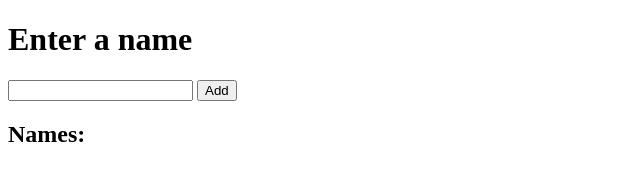
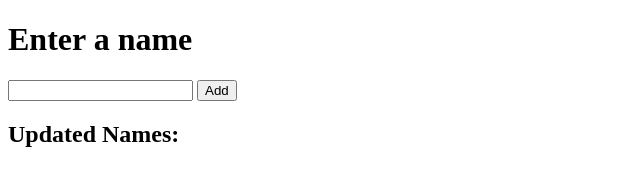
Before and after one commit to mohitha-pusala/my-basic-app, a website: page views/index.html in a window 1280 px wide. Shown: the whole page, without its empty margins (0-640 px from the left). Drawn offline with Linux system fonts and the light colour scheme; no server answers.

Commit message:
change-in-html

```diff
--- a/views/index.html
+++ b/views/index.html
@@ -11,7 +11,7 @@
         <button type="submit">Add</button>
     </form>
 
-    <h2>Names:</h2>
+    <h2>Updated Names:</h2>
     <ul id="names"></ul>
 
     <script>
```
